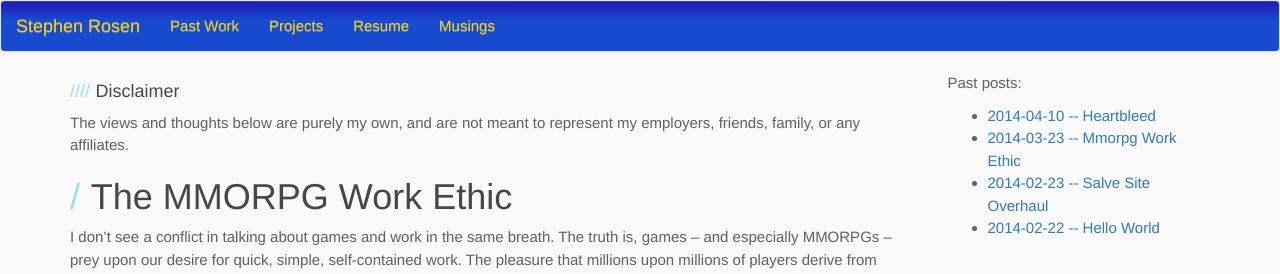
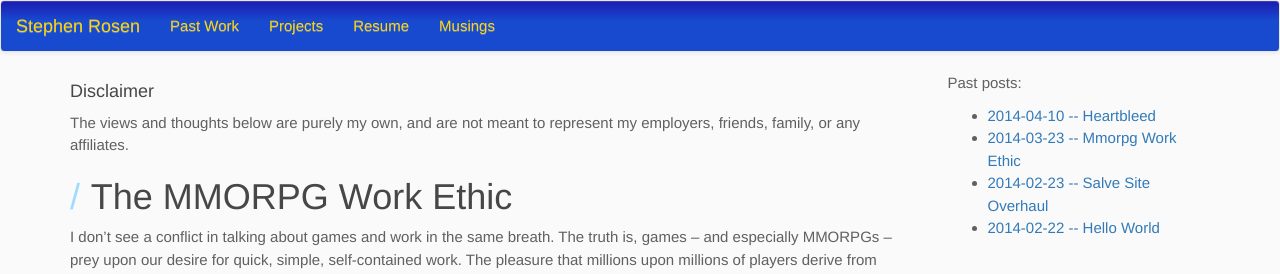
Before and after one commit to sirosen/sirosen.github.io, a Jekyll site: the page built from _posts/2014-03-23-mmorpg-work-ethic.md, in a window 1280 px wide. Shown: the top 274 px of the page. Built offline with Jekyll 4.4.1, drawn with Linux system fonts in a browser that asks for light colours; nearby versions of some CDN libraries; some web fonts are replaced.

Commit message:
Fixes to main CSS
Fix gradient specifications because 'top' isn't a valid direction to give the
boring 'linear-gradient' directive. Gave everything '270deg' to be sure that
behavior is consistent.
Also add directives that ensures that "opening-notes" text in blog posts
doesn't have leading slashes, since it's not really content.

```diff
--- a/stylesheets/stylesheet.css
+++ b/stylesheets/stylesheet.css
@@ -8,9 +8,9 @@
 /* Change Colors */
 .navbar {
     background: #184AD0;
-    background: linear-gradient(top, #1B1BB1 0%, #184AD0 40%);
-    background: -moz-linear-gradient(top, #1B1BB1 0%, #184AD0 40%);
-    background: -webkit-linear-gradient(top, #1B1BB1 0%, #184AD0 40%);
+    background: linear-gradient(270deg, #1B1BB1 0%, #184AD0 40%);
+    background: -moz-linear-gradient(270deg, #1B1BB1 0%, #184AD0 40%);
+    background: -webkit-linear-gradient(270deg, #1B1BB1 0%, #184AD0 40%);
 }
 .navbar .navbar-brand {
     color: #FFD700;
@@ -102,6 +102,15 @@
     content: "//////";
 }
 
+#main-content .opening-notes h1:before,
+#main-content .opening-notes h2:before,
+#main-content .opening-notes h3:before,
+#main-content .opening-notes h4:before,
+#main-content .opening-notes h5:before,
+#main-content .opening-notes h6:before {
+    content: unset;
+}
+
 /*
  * Sidebar
  */
```
